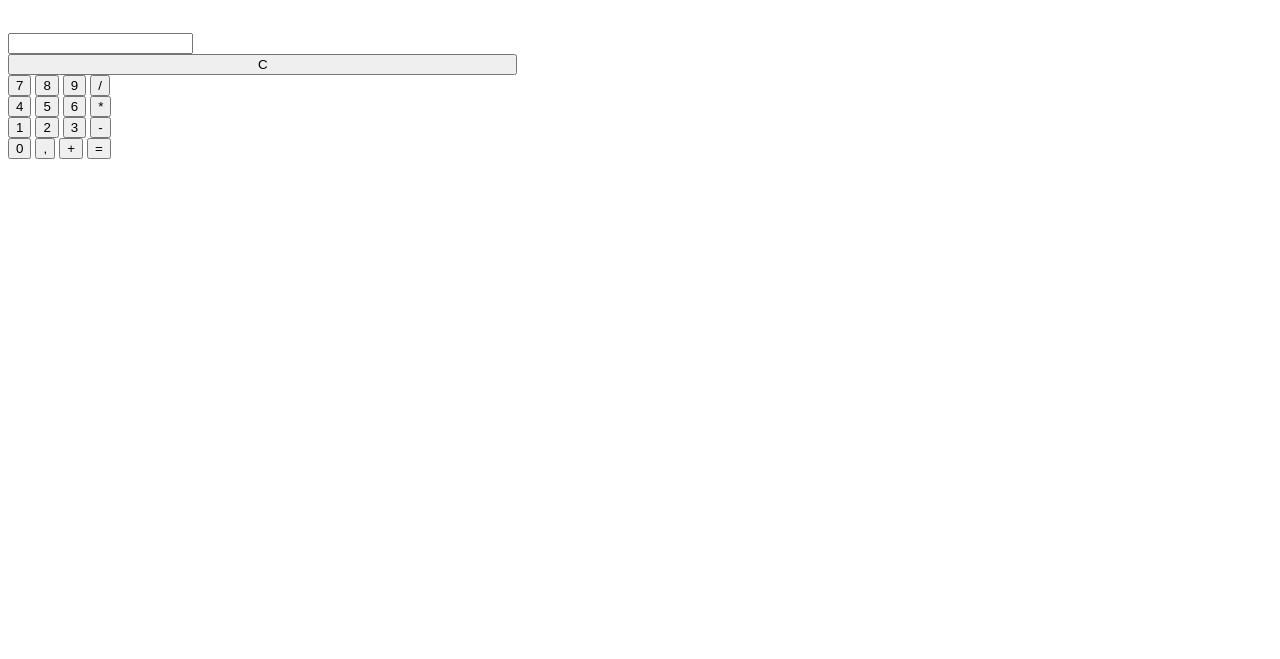
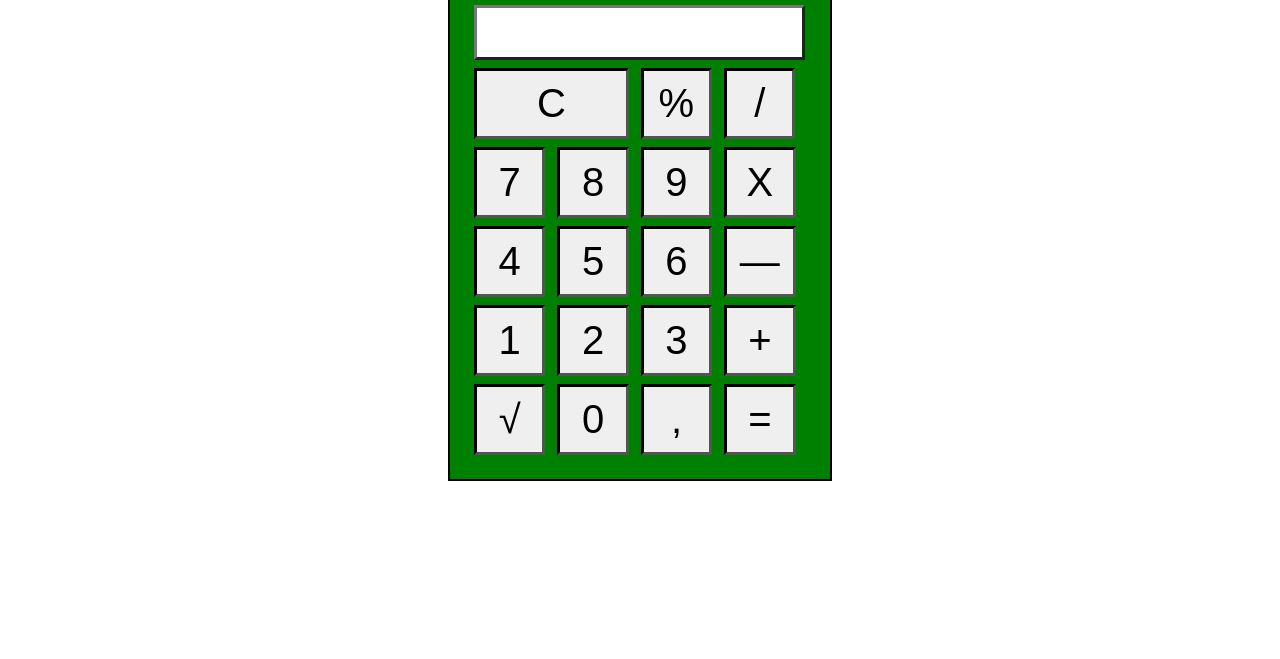
Before and after one commit to buriti8/Calculadora_CUA, a plain HTML site: page index.html in a window 1280 px wide. Shown: the part 141-800 px from the top of the page. Drawn offline with Linux system fonts and the light colour scheme.

Commit message:
Actualizar función Manuel Buritica

```diff
--- a/css.css
+++ b/css.css
@@ -1,13 +1,44 @@
 form{
-	border-collapse: collapse;
+	width: 100%;
+	max-width: 340px;
+	text-align: left;
+	border: solid 2px;
+	padding: 20px;
+	margin: auto;
+	background-color: green;
 }
+
 h1{
-	color: blue;
+	margin: 20px;
+	color: green;
 	font-size:70px;
+	text-align: center;
 }
-#c{
-	width:40.3%;
+
+input[type=reset]{
+	width: 45.5%;
+	font-size: 40px;
+	padding: 10px;
+	margin: 4px;
+	border-width: 3px;
+	border-style: inset;
 }
+
 input[type=button]{
 	text-align: center;
+	width: 21%;
+	font-size: 40px;
+	padding: 10px;
+	margin: 4px;
+	border-width: 3px;
+	border-style: inset;
 }
+
+input[type=text]{
+	text-align: center;
+	font-size: 25px;
+	padding: 10px 1.5px 10px 1.5px;
+	margin: 4px;
+	border-width: 3px;
+	border-style: outset;
+}
--- a/index.html
+++ b/index.html
@@ -1,35 +1,39 @@
 	<!DOCTYPE html>
 <html>
 <head>
+	<meta charset="utf-8">
 	<title>Calculadora</title>
 	<link rel="stylesheet" href="css.css">
 </head>
 <body>
 	<h1>Calculadora Manuel Buritica</h1>
 	<form name="calculadora">
-		<input type="textfield" name="valor" value="">
+		<input type="text" name="valor" value="" readonly="">
 		<br>
-		<input id="c" type="reset" value="C">
+		<input type="reset" value="C">
+		<input type="button" value="%" onclick="document.calculadora.valor.value+='/100'">
+		<input type="button" value="/" onclick="document.calculadora.valor.value+=/">
 		<br>
-		<input type="button" value="7" onclick="document.calculadora.valor.value+='7'">
-		<input type="button" value="8" onclick="document.calculadora.valor.value+='8'">
-		<input type="button" value="9" onclick="document.calculadora.valor.value+='9'">
-		<input type="button" value="/" onclick="document.calculadora.valor.value+='/'">
+		<input type="button" value="7" onclick="document.calculadora.valor.value+=7">
+		<input type="button" value="8" onclick="document.calculadora.valor.value+=8">
+		<input type="button" value="9" onclick="document.calculadora.valor.value+=9">
+		<input type="button" value="X" onclick="document.calculadora.valor.value+='*'">
 		<br>
-		<input type="button" value="4" onclick="document.calculadora.valor.value+='4'">
-		<input type="button" value="5" onclick="document.calculadora.valor.value+='5'">
-		<input type="button" value="6" onclick="document.calculadora.valor.value+='6'">
-		<input type="button" value="*" onclick="document.calculadora.valor.value+='*'">
+		<input type="button" value="4" onclick="document.calculadora.valor.value+=4">
+		<input type="button" value="5" onclick="document.calculadora.valor.value+=5">
+		<input type="button" value="6" onclick="document.calculadora.valor.value+=6">
+		<input type="button" value="—" onclick="document.calculadora.valor.value+='-'">
 		<br>
-		<input type="button" value="1" onclick="document.calculadora.valor.value+='1'">
-		<input type="button" value="2" onclick="document.calculadora.valor.value+='2'">
-		<input type="button" value="3" onclick="document.calculadora.valor.value+='3'">
-		<input type="button" value="-" onclick="document.calculadora.valor.value+='-'">
+		<input type="button" value="1" onclick="document.calculadora.valor.value+=1">
+		<input type="button" value="2" onclick="document.calculadora.valor.value+=2">
+		<input type="button" value="3" onclick="document.calculadora.valor.value+=3">
+		<input type="button" value="+" onclick="document.calculadora.valor.value+='+'">
 		<br>
-		<input type="button" value="0" onclick="document.calculadora.valor.value+='0'">
+		<input type="button" value="√" onclick="document.calculadora.valor.value=Math.sqrt(document.calculadora.valor.value)">
+		<input type="button" value="0" onclick="document.calculadora.valor.value+=0">
 		<input type="button" value="," onclick="document.calculadora.valor.value+='.'">
-		<input type="button" value="+" onclick="document.calculadora.valor.value+='+'">
 		<input type="button" value="=" onclick="document.calculadora.valor.value=eval(document.calculadora.valor.value)">
+		<br>
 	</form>
 </body>
 </html>
```
